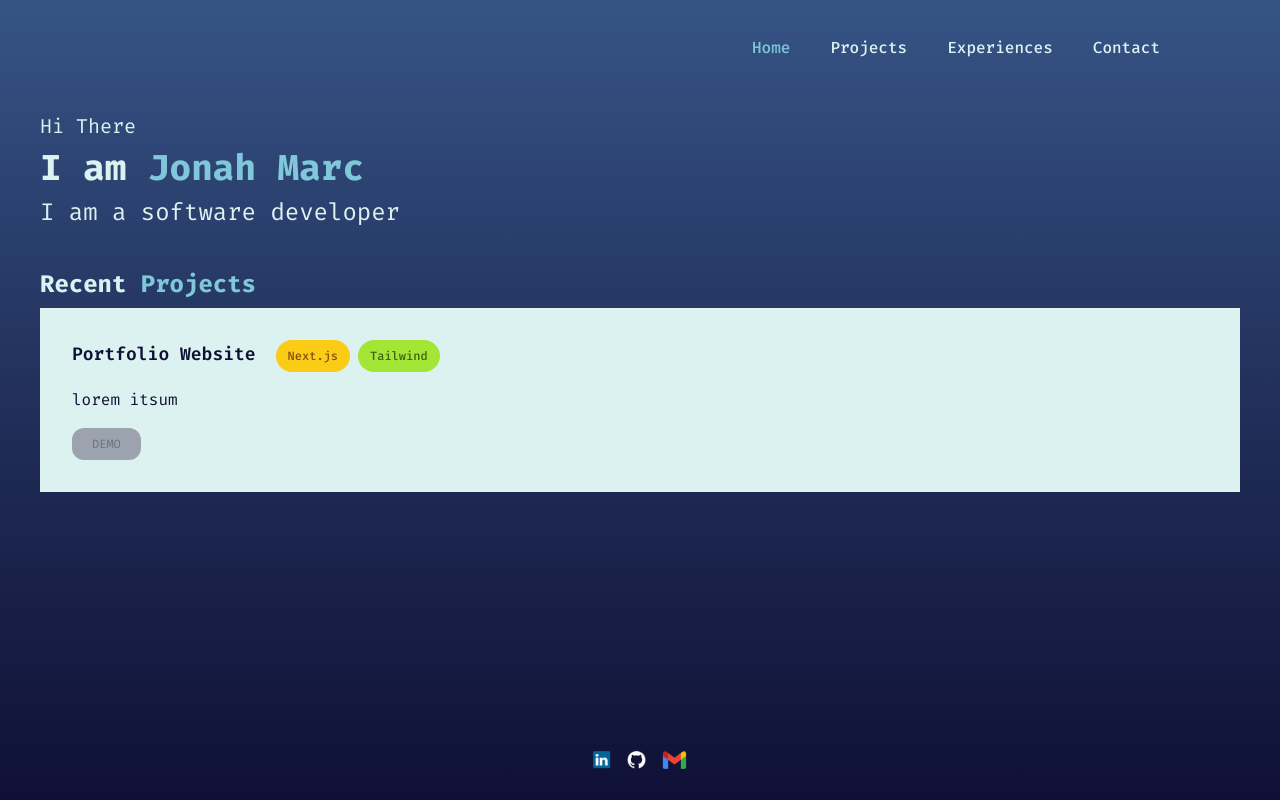
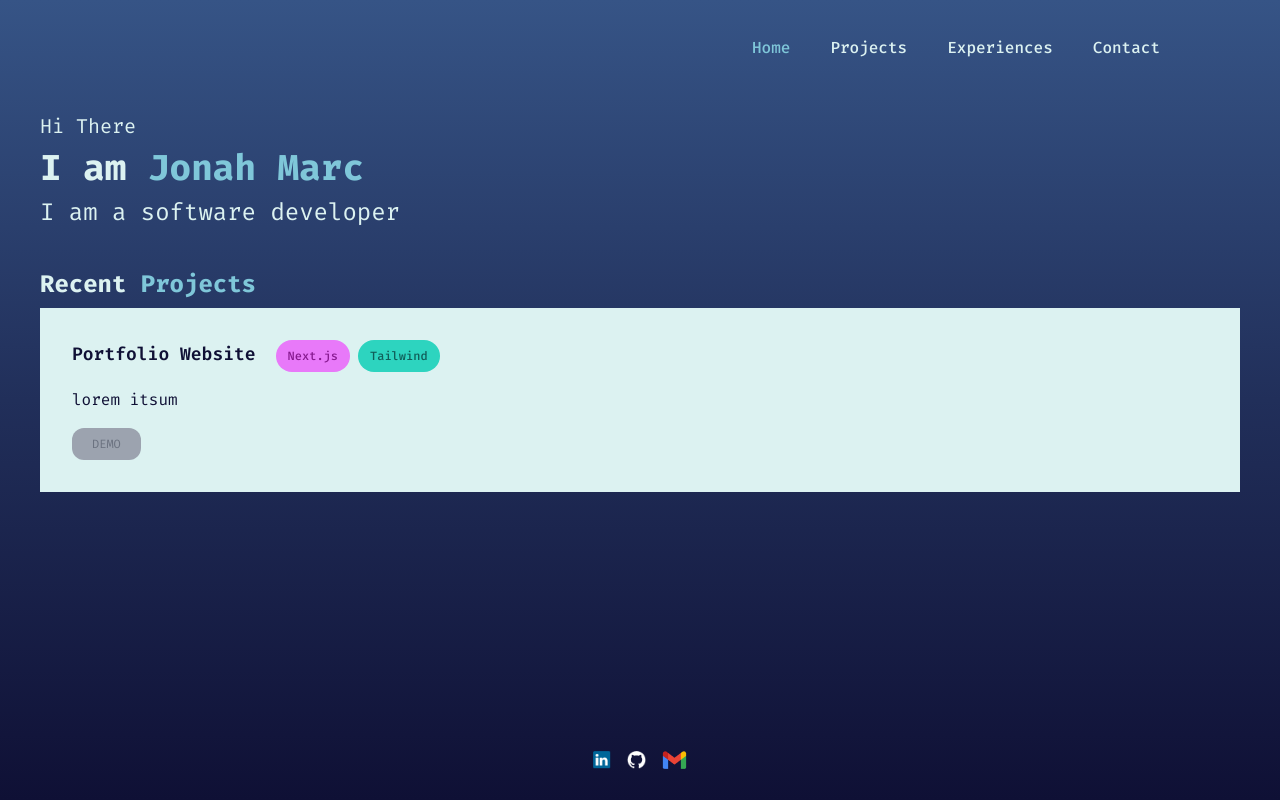
Before and after one commit to jonahmarc/jonahmarc.github.io, a Next.js app: page / in a window 1280 px wide. Built offline with nearby package versions, Linux system fonts and the light colour scheme.

Commit message:
shuffle tag colors

```diff
--- a/components/Tags.tsx
+++ b/components/Tags.tsx
@@ -4,6 +4,7 @@ interface TagsProps {
     tags: string[];
 }
 
+export default function Tags({ tags }: TagsProps) {
     // Define possible background and text color classes
     const colors = [
         { bg: "bg-yellow-400", text: "text-yellow-800" },
@@ -15,19 +16,31 @@ const colors = [
         { bg: "bg-orange-400", text: "text-orange-800" },
     ];
 
-export default function Tags( { tags }: TagsProps ) {
+    // Function to shuffle the colors array
+    function shuffleArray(arr: any[]) {
+        let shuffled = [...arr];
+        for (let i = shuffled.length - 1; i > 0; i--) {
+            const j = Math.floor(Math.random() * (i + 1));
+            [shuffled[i], shuffled[j]] = [shuffled[j], shuffled[i]]; // Swap elements
+        }
+        return shuffled;
+    }
+
+    // Shuffle the colors once before rendering
+    const shuffledColors = shuffleArray(colors);
+
     return (
         <>
             {
                 tags.map((tag, index) => {
-                    const randomColor = colors[index % colors.length];
+                    const color = shuffledColors[index % shuffledColors.length];
                     return (
-                        <span className={`px-3 py-2 ${randomColor.bg} ${randomColor.text} text-[10px] lg:text-xs rounded-full font-medium`}>
-                            { tag }
+                        <span className={`px-3 py-2 ${color.bg} ${color.text} text-[10px] lg:text-xs rounded-full font-medium`}>
+                            {tag}
                         </span>
                     );
                 })
             }
         </>
-    )
+    );
 }
```
Lines whose indentation alone changed are shown as unchanged.
